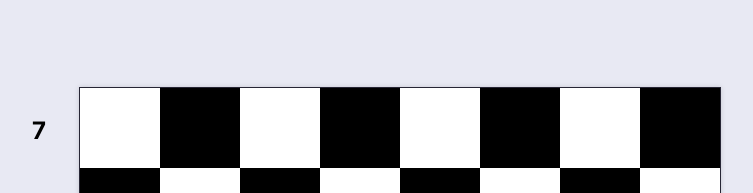
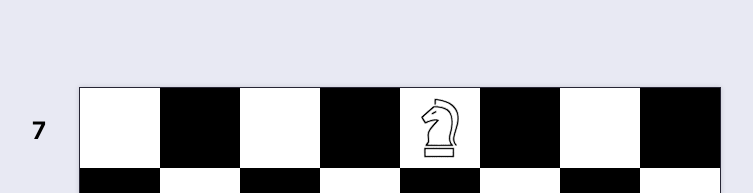
Before and after one commit to Vincent0103/knights-travails, a website built with webpack: page dist/index.html in a window 1280 px wide. Shown: the top 193 px of the page, without its empty margins (240-993 px from the left). Built offline with Linux system fonts and the light colour scheme; a web font is replaced by a local one.

Commit message:
Add knight icon for the chess board

```diff
--- a/src/gameboard.js
+++ b/src/gameboard.js
@@ -4,7 +4,7 @@ const addChessboard = () => {
   function placeKnightAt(fromCoordinates, toCoordinates) {
     const startingCell = document.querySelector(`.chess-cell[data-x="${fromCoordinates[0]}"][data-y="${fromCoordinates[1]}"]`);
     const endingCell = document.querySelector(`.chess-cell[data-x="${toCoordinates[0]}"][data-y="${toCoordinates[1]}"]`);
-    console.log(startingCell, endingCell);
+    startingCell.innerHTML = chessKnightIcon;
   }
 
   function addColumnNumber(cell, numberCell, number) {
--- a/src/style.css
+++ b/src/style.css
@@ -47,3 +47,15 @@ body {
   left: 40%;
   bottom: -80%;
 }
+
+.knight-icon {
+  position: absolute;
+  fill: none;
+  stroke: white;
+  stroke-width: 3px;
+  stroke-linejoin: round;
+  top: 10%;
+  left: 10%;
+  width: 80%;
+  height: 80%;
+}
```
Also changed, not shown: dist/gameboard.bundle.js, dist/index.bundle.js, src/assets/horse_chess_piece_knight.svg.
